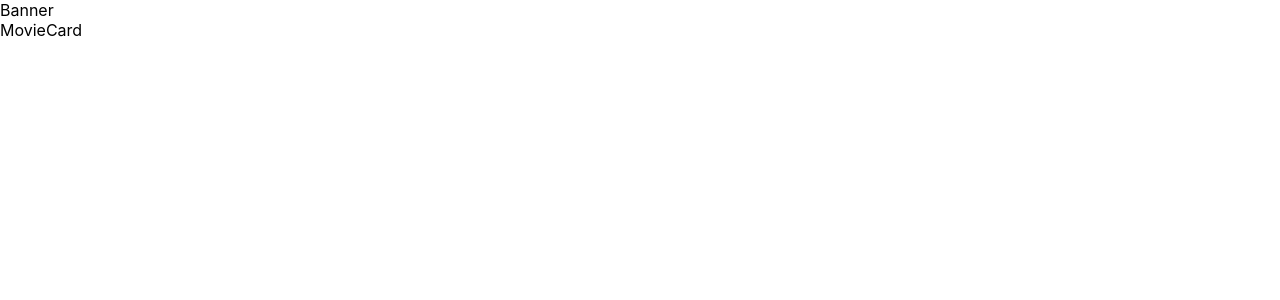
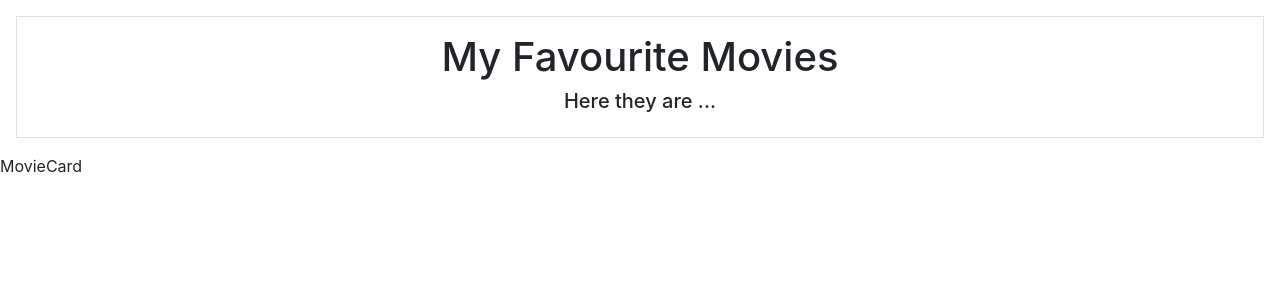
Before and after one commit to AnamariaGherghisan/my-favourite-movies, a React (Create React App) app: page / in a window 1280 px wide. Shown: the top 300 px of the page. Built offline with nearby package versions, Linux system fonts and the light colour scheme.

Commit message:
complete styled banner

```diff
--- a/public/index.html
+++ b/public/index.html
@@ -1,14 +1,12 @@
 <!DOCTYPE html>
 <html lang="en">
+
 <head>
   <meta charset="utf-8" />
   <link rel="icon" href="%PUBLIC_URL%/favicon.ico" />
   <meta name="viewport" content="width=device-width, initial-scale=1" />
   <meta name="theme-color" content="#000000" />
-    <meta
-      name="description"
-      content="Web site created using create-react-app"
-    />
+  <meta name="description" content="Web site created using create-react-app" />
   <link rel="apple-touch-icon" href="%PUBLIC_URL%/logo192.png" />
   <!--
       manifest.json provides metadata used when your web app is installed on a
@@ -24,8 +22,12 @@
       work correctly both with client-side routing and a non-root public URL.
       Learn how to configure a non-root public URL by running `npm run build`.
     -->
-    <title>React App</title>
+  <link href="https://cdn.jsdelivr.net/npm/bootstrap@5.3.0/dist/css/bootstrap.min.css" rel="stylesheet"
+    integrity="sha384-9ndCyUaIbzAi2FUVXJi0CjmCapSmO7SnpJef0486qhLnuZ2cdeRhO02iuK6FUUVM" crossorigin="anonymous">
+  <title>My Favourite Movies</title>
+
 </head>
+
 <body>
   <noscript>You need to enable JavaScript to run this app.</noscript>
   <div id="root"></div>
@@ -39,5 +41,9 @@
       To begin the development, run `npm start` or `yarn start`.
       To create a production bundle, use `npm run build` or `yarn build`.
     -->
+  <script src="https://cdn.jsdelivr.net/npm/bootstrap@5.3.0/dist/js/bootstrap.bundle.min.js"
+    integrity="sha384-geWF76RCwLtnZ8qwWowPQNguL3RmwHVBC9FhGdlKrxdiJJigb/j/68SIy3Te4Bkz"
+    crossorigin="anonymous"></script>
 </body>
+
 </html>
--- a/src/components/Banner.js
+++ b/src/components/Banner.js
@@ -1,3 +1,6 @@
 export const Banner= () => {
-  return <div>Banner</div>;
+  return <div className="border m-3 p-3 text-center">
+    <h1>My Favourite Movies</h1>
+    <h2 className="fs-5">Here they are ...</h2>
+    </div>;
 };
```
Lines whose indentation alone changed are shown as unchanged.
